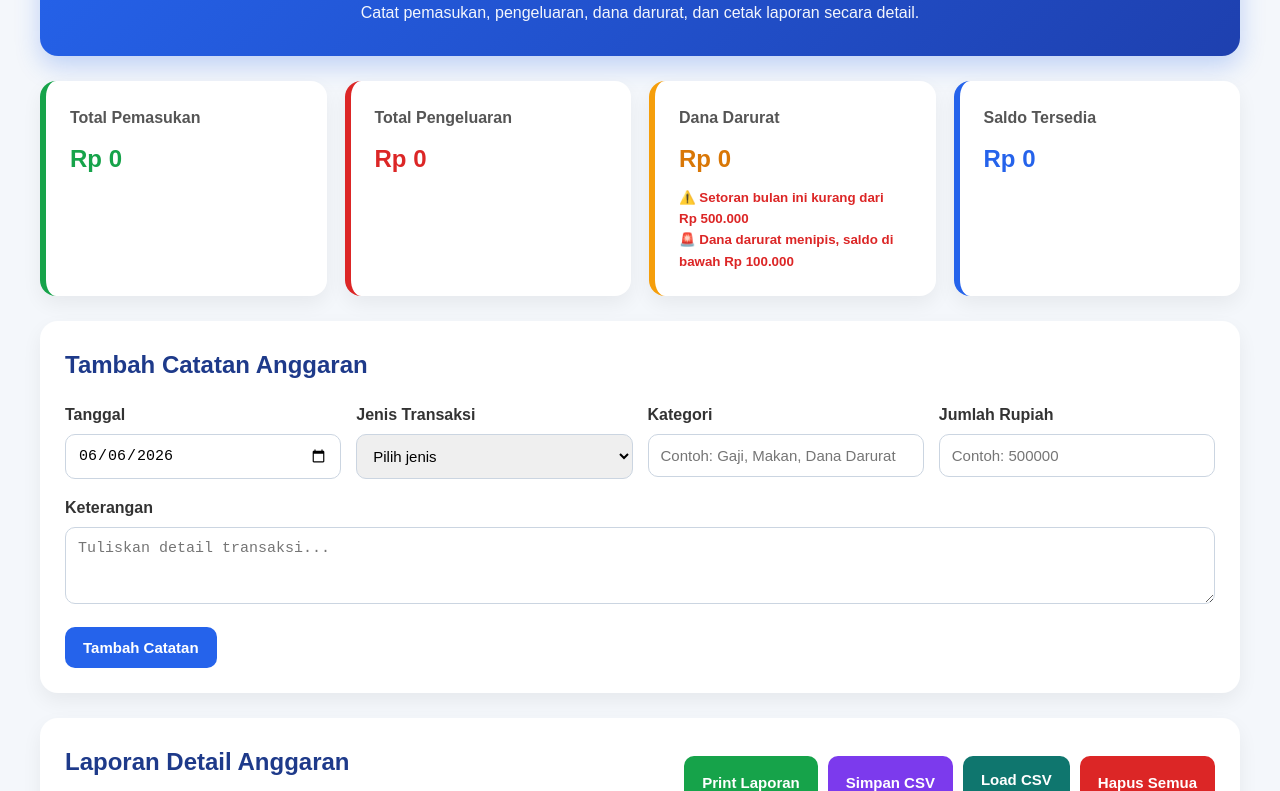
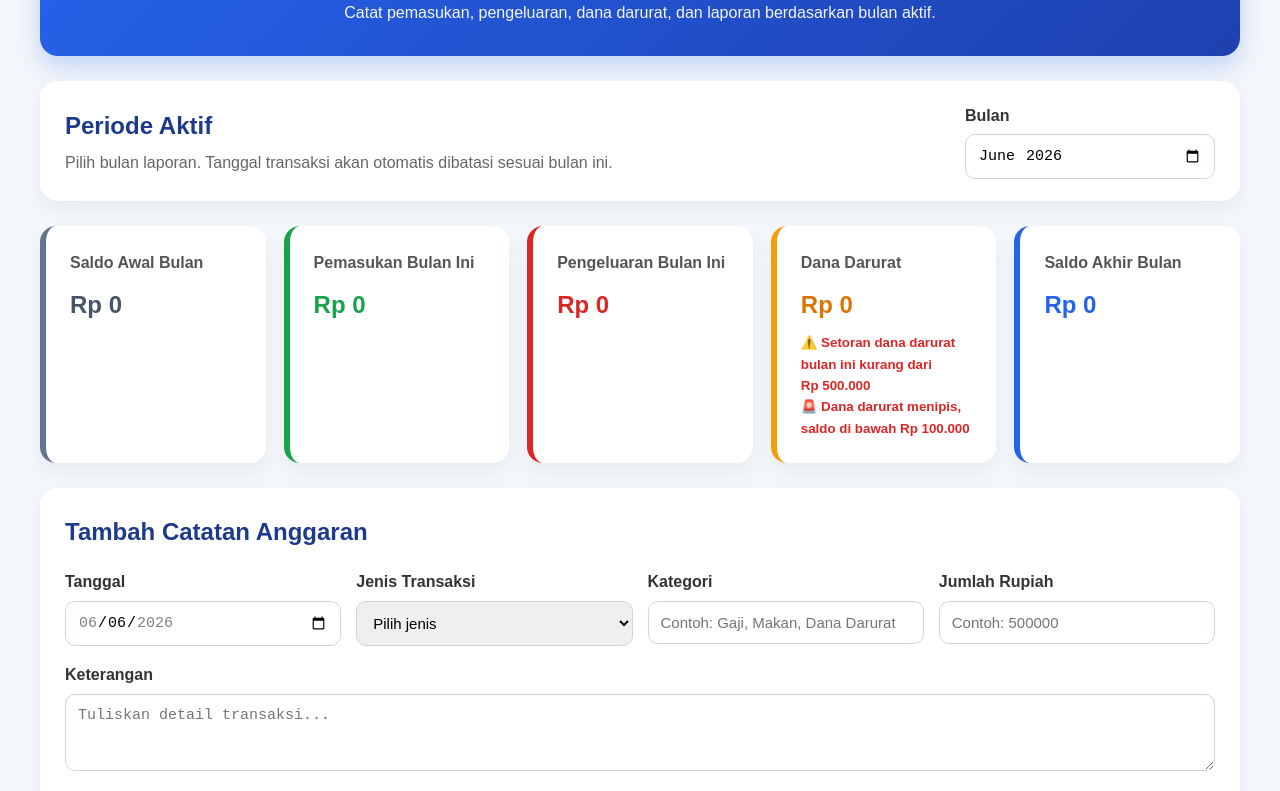
Before and after one commit to myasirnovals/Aplikasi-Pencatatan-Anggaran, a plain HTML site: page index.html in a window 1280 px wide. Shown: the part 119-910 px from the top of the page. Drawn offline with Linux system fonts and the light colour scheme.

Commit message:
final proyek

```diff
--- a/index.html
+++ b/index.html
@@ -3,25 +3,42 @@
 <head>
     <meta charset="UTF-8" />
     <meta name="viewport" content="width=device-width, initial-scale=1.0" />
-    <title>Aplikasi Pencatatan Anggaran</title>
+    <title>Aplikasi Pencatatan Anggaran Bulanan</title>
     <link rel="stylesheet" href="style.css" />
 </head>
 <body>
 
 <div class="app-container">
     <header class="app-header">
-        <h1>Aplikasi Pencatatan Anggaran</h1>
-        <p>Catat pemasukan, pengeluaran, dana darurat, dan cetak laporan secara detail.</p>
+        <h1>Aplikasi Pencatatan Anggaran Bulanan</h1>
+        <p>Catat pemasukan, pengeluaran, dana darurat, dan laporan berdasarkan bulan aktif.</p>
     </header>
 
+    <section class="period-section no-print">
+        <div>
+            <h2>Periode Aktif</h2>
+            <p>Pilih bulan laporan. Tanggal transaksi akan otomatis dibatasi sesuai bulan ini.</p>
+        </div>
+
+        <div class="period-control">
+            <label for="activeMonth">Bulan</label>
+            <input type="month" id="activeMonth" />
+        </div>
+    </section>
+
     <section class="summary-section">
+        <div class="summary-card opening">
+            <h3>Saldo Awal Bulan</h3>
+            <p id="openingBalance">Rp 0</p>
+        </div>
+
         <div class="summary-card income">
-            <h3>Total Pemasukan</h3>
+            <h3>Pemasukan Bulan Ini</h3>
             <p id="totalIncome">Rp 0</p>
         </div>
 
         <div class="summary-card expense">
-            <h3>Total Pengeluaran</h3>
+            <h3>Pengeluaran Bulan Ini</h3>
             <p id="totalExpense">Rp 0</p>
         </div>
 
@@ -32,7 +49,7 @@
         </div>
 
         <div class="summary-card balance">
-            <h3>Saldo Tersedia</h3>
+            <h3>Saldo Akhir Bulan</h3>
             <p id="balance">Rp 0</p>
         </div>
     </section>
@@ -81,7 +98,7 @@
     <section class="table-section">
         <div class="table-header">
             <div>
-                <h2>Laporan Detail Anggaran</h2>
+                <h2 id="reportTitle">Laporan Detail Anggaran</h2>
                 <p id="printDate"></p>
             </div>
 
@@ -97,9 +114,9 @@
         </div>
 
         <div class="info-box no-print">
-            <strong>Catatan Dana Darurat:</strong>
-            Dana darurat wajib diisi minimal <strong>Rp 500.000 setiap bulan</strong>.
-            Jika saldo dana darurat di bawah <strong>Rp 100.000</strong>, aplikasi akan menampilkan peringatan.
+            <strong>Catatan:</strong>
+            Data laporan hanya menampilkan transaksi pada bulan aktif.
+            Saldo akhir bulan sebelumnya otomatis menjadi saldo awal bulan berikutnya.
         </div>
 
         <div class="table-wrapper">
--- a/script.js
+++ b/script.js
@@ -1,20 +1,33 @@
 const budgetForm = document.getElementById("budgetForm");
 const budgetTableBody = document.getElementById("budgetTableBody");
 
+const activeMonthInput = document.getElementById("activeMonth");
+const openingBalanceElement = document.getElementById("openingBalance");
 const totalIncomeElement = document.getElementById("totalIncome");
 const totalExpenseElement = document.getElementById("totalExpense");
 const emergencyFundElement = document.getElementById("emergencyFund");
 const emergencyWarningElement = document.getElementById("emergencyWarning");
 const balanceElement = document.getElementById("balance");
 const printDateElement = document.getElementById("printDate");
+const reportTitleElement = document.getElementById("reportTitle");
 
 const MIN_MONTHLY_EMERGENCY_FUND = 500000;
 const LOW_EMERGENCY_FUND_LIMIT = 100000;
 
 let budgetData = JSON.parse(localStorage.getItem("budgetData")) || [];
+let activeMonth = localStorage.getItem("activeMonth") || getCurrentMonthValue();
 
 document.addEventListener("DOMContentLoaded", () => {
-    setTodayDate();
+    activeMonthInput.value = activeMonth;
+    applyDateLimitByActiveMonth();
+    renderBudgetData();
+});
+
+activeMonthInput.addEventListener("change", function () {
+    activeMonth = this.value;
+    localStorage.setItem("activeMonth", activeMonth);
+
+    applyDateLimitByActiveMonth();
     renderBudgetData();
 });
 
@@ -32,17 +45,23 @@ budgetForm.addEventListener("submit", function (event) {
         return;
     }
 
+    if (!isDateInsideActiveMonth(date)) {
+        alert("Tanggal transaksi harus berada dalam bulan aktif.");
+        applyDateLimitByActiveMonth();
+        return;
+    }
+
     if (type === "emergency") {
-        const totalAvailableIncome = calculateAvailableBalance();
+        const currentMonthBalance = calculateMonthEndingBalance(activeMonth);
 
-        if (amount > totalAvailableIncome) {
-            alert("Setoran dana darurat tidak boleh melebihi saldo tersedia dari pemasukan.");
+        if (amount > currentMonthBalance) {
+            alert("Setoran dana darurat tidak boleh melebihi saldo tersedia pada bulan aktif.");
             return;
         }
     }
 
     if (type === "emergency_withdraw") {
-        const emergencyFund = calculateEmergencyFund();
+        const emergencyFund = calculateEmergencyFundUntilMonth(activeMonth);
 
         if (amount > emergencyFund) {
             alert("Dana darurat tidak mencukupi untuk diambil.");
@@ -60,32 +79,76 @@ budgetForm.addEventListener("submit", function (event) {
     };
 
     budgetData.push(newData);
+    sortBudgetData();
     saveToLocalStorage();
     renderBudgetData();
     budgetForm.reset();
-    setTodayDate();
+    applyDateLimitByActiveMonth();
 });
 
-function setTodayDate() {
-    const today = new Date().toISOString().split("T")[0];
-    document.getElementById("date").value = today;
+function getCurrentMonthValue() {
+    const now = new Date();
+    const year = now.getFullYear();
+    const month = String(now.getMonth() + 1).padStart(2, "0");
+
+    return `${year}-${month}`;
+}
+
+function applyDateLimitByActiveMonth() {
+    const dateInput = document.getElementById("date");
+
+    const [year, month] = activeMonth.split("-").map(Number);
+    const firstDate = `${year}-${String(month).padStart(2, "0")}-01`;
+    const lastDay = new Date(year, month, 0).getDate();
+    const lastDate = `${year}-${String(month).padStart(2, "0")}-${String(lastDay).padStart(2, "0")}`;
+
+    dateInput.min = firstDate;
+    dateInput.max = lastDate;
+
+    const today = new Date();
+    const todayValue = today.toISOString().split("T")[0];
+
+    if (todayValue >= firstDate && todayValue <= lastDate) {
+        dateInput.value = todayValue;
+    } else {
+        dateInput.value = firstDate;
+    }
+}
+
+function isDateInsideActiveMonth(dateString) {
+    return getMonthKeyFromDate(dateString) === activeMonth;
+}
+
+function getMonthKeyFromDate(dateString) {
+    return dateString.slice(0, 7);
 }
 
 function saveToLocalStorage() {
     localStorage.setItem("budgetData", JSON.stringify(budgetData));
 }
 
+function sortBudgetData() {
+    budgetData.sort((a, b) => {
+        const dateA = new Date(a.date).getTime();
+        const dateB = new Date(b.date).getTime();
+
+        return dateA - dateB;
+    });
+}
+
 function renderBudgetData() {
     budgetTableBody.innerHTML = "";
 
-    if (budgetData.length === 0) {
+    const monthlyData = getDataByMonth(activeMonth);
+
+    if (monthlyData.length === 0) {
         budgetTableBody.innerHTML = `
       <tr>
-        <td colspan="7" class="empty-row">Belum ada catatan anggaran.</td>
+        <td colspan="7" class="empty-row">Belum ada catatan anggaran pada bulan ini.</td>
       </tr>
     `;
     } else {
-        budgetData.forEach((item, index) => {
+        monthlyData.forEach((item, index) => {
             const row = document.createElement("tr");
             const typeInfo = getTypeInfo(item.type);
 
@@ -106,7 +169,12 @@ function renderBudgetData() {
     }
 
     calculateSummary();
+    updateReportTitle();
     updatePrintDate();
+}
+
+function getDataByMonth(monthKey) {
+    return budgetData.filter(item => getMonthKeyFromDate(item.date) === monthKey);
 }
 
 function getTypeInfo(type) {
@@ -145,54 +213,112 @@ function getTypeInfo(type) {
 }
 
 function calculateSummary() {
-    const totalIncome = calculateTotalByType("income");
-    const totalExpense = calculateTotalByType("expense");
-    const emergencyFund = calculateEmergencyFund();
-    const balance = calculateAvailableBalance();
+    const openingBalance = calculateOpeningBalance(activeMonth);
+    const monthlyIncome = calculateMonthlyTotalByType(activeMonth, "income");
+    const monthlyExpense = calculateMonthlyTotalByType(activeMonth, "expense");
+    const monthlyEmergencyDeposit = calculateMonthlyTotalByType(activeMonth, "emergency");
+    const monthlyEmergencyWithdraw = calculateMonthlyTotalByType(activeMonth, "emergency_withdraw");
 
-    totalIncomeElement.textContent = formatRupiah(totalIncome);
-    totalExpenseElement.textContent = formatRupiah(totalExpense);
+    const emergencyFund = calculateEmergencyFundUntilMonth(activeMonth);
+
+    const endingBalance =
+        openingBalance +
+        monthlyIncome -
+        monthlyExpense -
+        monthlyEmergencyDeposit +
+        monthlyEmergencyWithdraw;
+
+    openingBalanceElement.textContent = formatRupiah(openingBalance);
+    totalIncomeElement.textContent = formatRupiah(monthlyIncome);
+    totalExpenseElement.textContent = formatRupiah(monthlyExpense);
     emergencyFundElement.textContent = formatRupiah(emergencyFund);
-    balanceElement.textContent = formatRupiah(balance);
+    balanceElement.textContent = formatRupiah(endingBalance);
 
-    if (balance < 0) {
+    if (endingBalance < 0) {
         balanceElement.style.color = "#dc2626";
     } else {
         balanceElement.style.color = "#2563eb";
     }
 
-    updateEmergencyWarning(emergencyFund);
+    updateEmergencyWarning(emergencyFund, monthlyEmergencyDeposit);
 }
 
-function calculateTotalByType(type) {
+function calculateMonthlyTotalByType(monthKey, type) {
     return budgetData
-        .filter(item => item.type === type)
+        .filter(item => getMonthKeyFromDate(item.date) === monthKey && item.type === type)
         .reduce((total, item) => total + Number(item.amount), 0);
 }
 
-function calculateEmergencyFund() {
-    const emergencyDeposit = calculateTotalByType("emergency");
-    const emergencyWithdraw = calculateTotalByType("emergency_withdraw");
+function calculateOpeningBalance(monthKey) {
+    let balance = 0;
 
-    return emergencyDeposit - emergencyWithdraw;
+    const previousData = budgetData.filter(item => {
+        return getMonthKeyFromDate(item.date) < monthKey;
+    });
+
+    previousData.forEach(item => {
+        if (item.type === "income") {
+            balance += Number(item.amount);
+        }
+
+        if (item.type === "expense") {
+            balance -= Number(item.amount);
+        }
+
+        if (item.type === "emergency") {
+            balance -= Number(item.amount);
+        }
+
+        if (item.type === "emergency_withdraw") {
+            balance += Number(item.amount);
+        }
+    });
+
+    return balance;
 }
 
-function calculateAvailableBalance() {
-    const totalIncome = calculateTotalByType("income");
-    const totalExpense = calculateTotalByType("expense");
-    const emergencyFund = calculateEmergencyFund();
+function calculateMonthEndingBalance(monthKey) {
+    const openingBalance = calculateOpeningBalance(monthKey);
+    const monthlyIncome = calculateMonthlyTotalByType(monthKey, "income");
+    const monthlyExpense = calculateMonthlyTotalByType(monthKey, "expense");
+    const monthlyEmergencyDeposit = calculateMonthlyTotalByType(monthKey, "emergency");
+    const monthlyEmergencyWithdraw = calculateMonthlyTotalByType(monthKey, "emergency_withdraw");
 
-    return totalIncome - totalExpense - emergencyFund;
+    return (
+        openingBalance +
+        monthlyIncome -
+        monthlyExpense -
+        monthlyEmergencyDeposit +
+        monthlyEmergencyWithdraw
+    );
 }
 
-function updateEmergencyWarning(emergencyFund) {
-    const monthlyDeposit = calculateCurrentMonthEmergencyDeposit();
+function calculateEmergencyFundUntilMonth(monthKey) {
+    let emergencyFund = 0;
 
+    const dataUntilThisMonth = budgetData.filter(item => {
+        return getMonthKeyFromDate(item.date) <= monthKey;
+    });
+
+    dataUntilThisMonth.forEach(item => {
+        if (item.type === "emergency") {
+            emergencyFund += Number(item.amount);
+        }
+
+        if (item.type === "emergency_withdraw") {
+            emergencyFund -= Number(item.amount);
+        }
+    });
+
+    return emergencyFund;
+}
+
+function updateEmergencyWarning(emergencyFund, monthlyEmergencyDeposit) {
     let warningMessages = [];
 
-    if (monthlyDeposit < MIN_MONTHLY_EMERGENCY_FUND) {
+    if (monthlyEmergencyDeposit < MIN_MONTHLY_EMERGENCY_FUND) {
         warningMessages.push(
-            `⚠️ Setoran bulan ini kurang dari ${formatRupiah(MIN_MONTHLY_EMERGENCY_FUND)}`
+            `⚠️ Setoran dana darurat bulan ini kurang dari ${formatRupiah(MIN_MONTHLY_EMERGENCY_FUND)}`
         );
     }
 
@@ -211,24 +337,6 @@ function updateEmergencyWarning(emergencyFund) {
     }
 }
 
-function calculateCurrentMonthEmergencyDeposit() {
-    const now = new Date();
-    const currentMonth = now.getMonth();
-    const currentYear = now.getFullYear();
-
-    return budgetData
-        .filter(item => {
-            if (item.type !== "emergency") return false;
-
-            const itemDate = new Date(item.date);
-            return (
-                itemDate.getMonth() === currentMonth &&
-                itemDate.getFullYear() === currentYear
-            );
-        })
-        .reduce((total, item) => total + Number(item.amount), 0);
-}
-
 function deleteBudgetItem(id) {
     const confirmation = confirm("Yakin ingin menghapus catatan ini?");
 
@@ -245,7 +353,7 @@ function clearAllData() {
         return;
     }
 
-    const confirmation = confirm("Yakin ingin menghapus semua catatan anggaran?");
+    const confirmation = confirm("Yakin ingin menghapus semua catatan anggaran dari seluruh bulan?");
 
     if (!confirmation) return;
 
@@ -286,7 +394,7 @@ function exportCSV() {
     const fileDate = new Date().toISOString().split("T")[0];
 
     link.href = url;
-    link.download = `data-anggaran-${fileDate}.csv`;
+    link.download = `data-anggaran-semua-bulan-${fileDate}.csv`;
     link.click();
 
     URL.revokeObjectURL(url);
@@ -309,12 +417,13 @@ function importCSV(event) {
         }
 
         const confirmation = confirm(
-            "Load CSV akan mengganti data yang sedang ada di aplikasi. Lanjutkan?"
+            "Load CSV akan mengganti semua data yang sedang ada di aplikasi. Lanjutkan?"
         );
 
         if (!confirmation) return;
 
         budgetData = parsedData;
+        sortBudgetData();
         saveToLocalStorage();
         renderBudgetData();
 
@@ -402,6 +511,18 @@ function splitCSVLine(line) {
     return result;
 }
 
+function updateReportTitle() {
+    const [year, month] = activeMonth.split("-").map(Number);
+    const date = new Date(year, month - 1, 1);
+
+    const formattedMonth = new Intl.DateTimeFormat("id-ID", {
+        month: "long",
+        year: "numeric"
+    }).format(date);
+
+    reportTitleElement.textContent = `Laporan Detail Anggaran - ${formattedMonth}`;
+}
+
 function formatRupiah(number) {
     return new Intl.NumberFormat("id-ID", {
         style: "currency",
--- a/style.css
+++ b/style.css
@@ -312,6 +312,67 @@ tbody tr:nth-child(even) {
     padding: 25px;
 }
 
+.period-section {
+    background: white;
+    padding: 22px 25px;
+    border-radius: 18px;
+    margin-bottom: 25px;
+    box-shadow: 0 8px 20px rgba(0, 0, 0, 0.06);
+    display: flex;
+    justify-content: space-between;
+    align-items: center;
+    gap: 20px;
+}
+
+.period-section h2 {
+    color: #1e3a8a;
+    margin-bottom: 5px;
+}
+
+.period-section p {
+    color: #666;
+}
+
+.period-control {
+    min-width: 250px;
+}
+
+.summary-section {
+    display: grid;
+    grid-template-columns: repeat(5, 1fr);
+    gap: 18px;
+    margin-bottom: 25px;
+}
+
+.summary-card.opening {
+    border-left-color: #64748b;
+}
+
+.summary-card.opening p {
+    color: #475569;
+}
+
+@media (max-width: 1100px) {
+    .summary-section {
+        grid-template-columns: 1fr;
+    }
+
+    .period-section {
+        flex-direction: column;
+        align-items: flex-start;
+    }
+
+    .period-control {
+        width: 100%;
+    }
+}
+
+@media print {
+    .summary-section {
+        grid-template-columns: repeat(5, 1fr);
+    }
+}
+
 @media (max-width: 1000px) {
     .summary-section,
     .form-grid {
```
